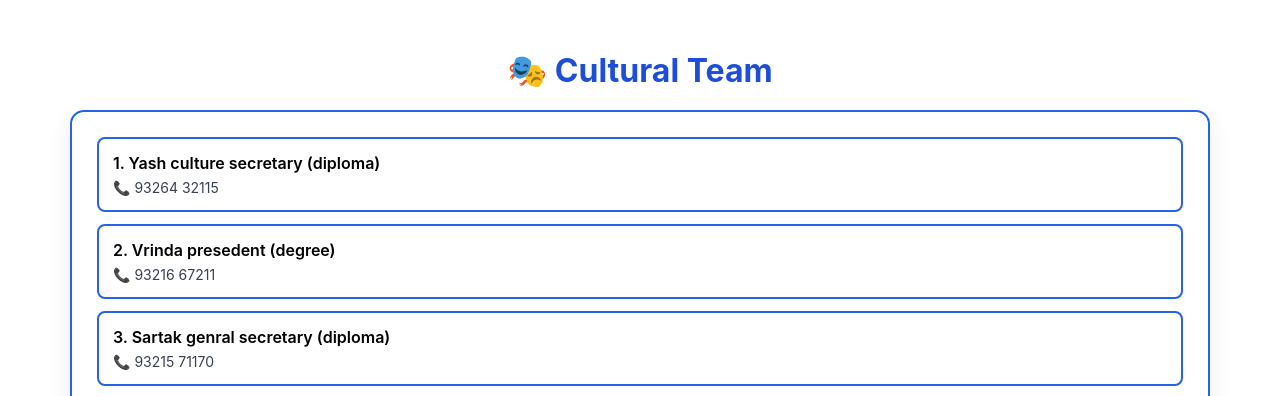
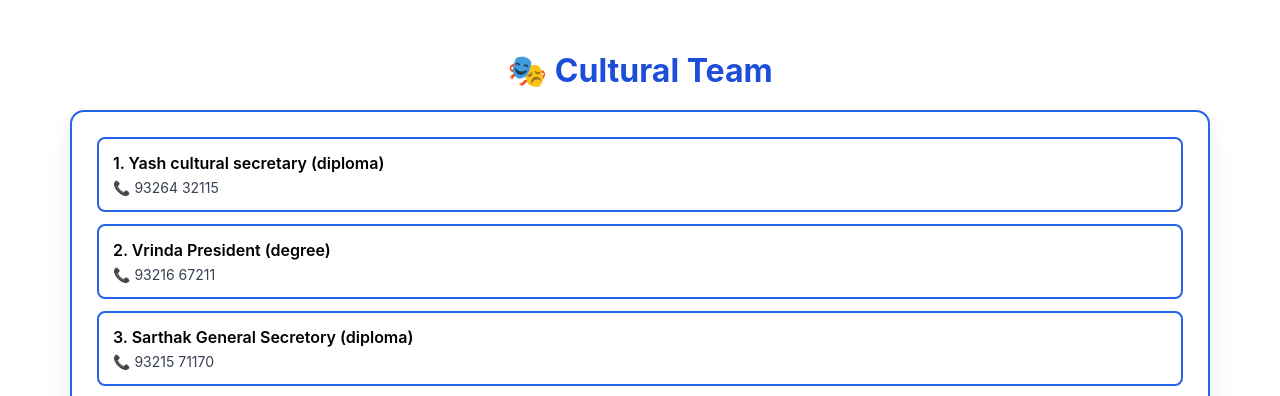
Before and after one commit to param051107/frestum_stall, a React (Create React App) app: page /culture in a window 1280 px wide. Shown: the top 396 px of the page. Built offline with nearby package versions, Linux system fonts and the light colour scheme.

Commit message:
Correct spelling and capitalization in team members

```diff
--- a/src/pages/Culture.js
+++ b/src/pages/Culture.js
@@ -6,9 +6,9 @@ function Culture() {
 
   const team = [
 
-    { name: "Yash culture secretary (diploma)", number: "93264 32115", isAdmin: false },
-    { name: "Vrinda presedent (degree)", number: "93216 67211", isAdmin: false },
-    { name: "Sartak genral secretary (diploma)", number: "93215 71170", isAdmin: false },
+    { name: "Yash cultural secretary (diploma)", number: "93264 32115", isAdmin: false },
+    { name: "Vrinda President (degree)", number: "93216 67211", isAdmin: false },
+    { name: "Sarthak General Secretory (diploma)", number: "93215 71170", isAdmin: false },
     { name: "famy member (degree)", number: "93219 44581", isAdmin: false },
     { name: "Param mentor (diploma)", number: "9869383630", isAdmin: true },
   ];
```
